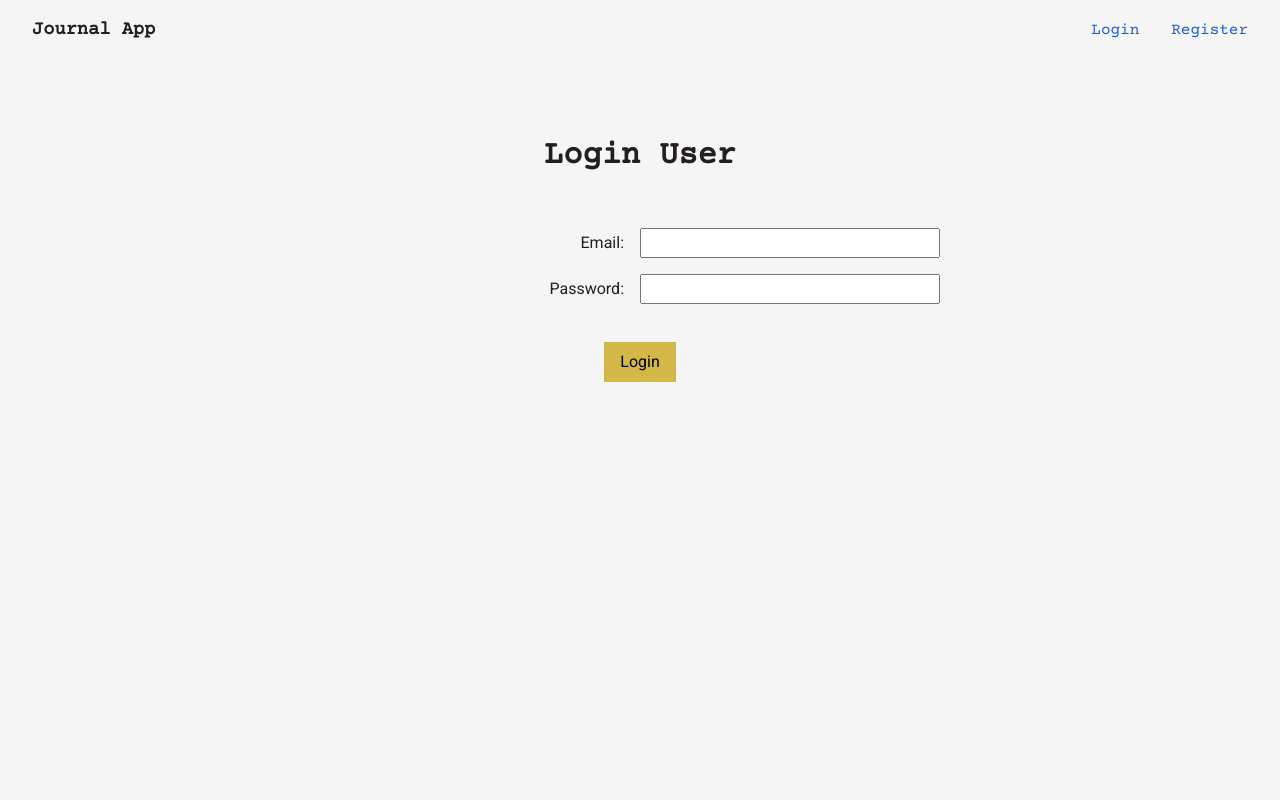
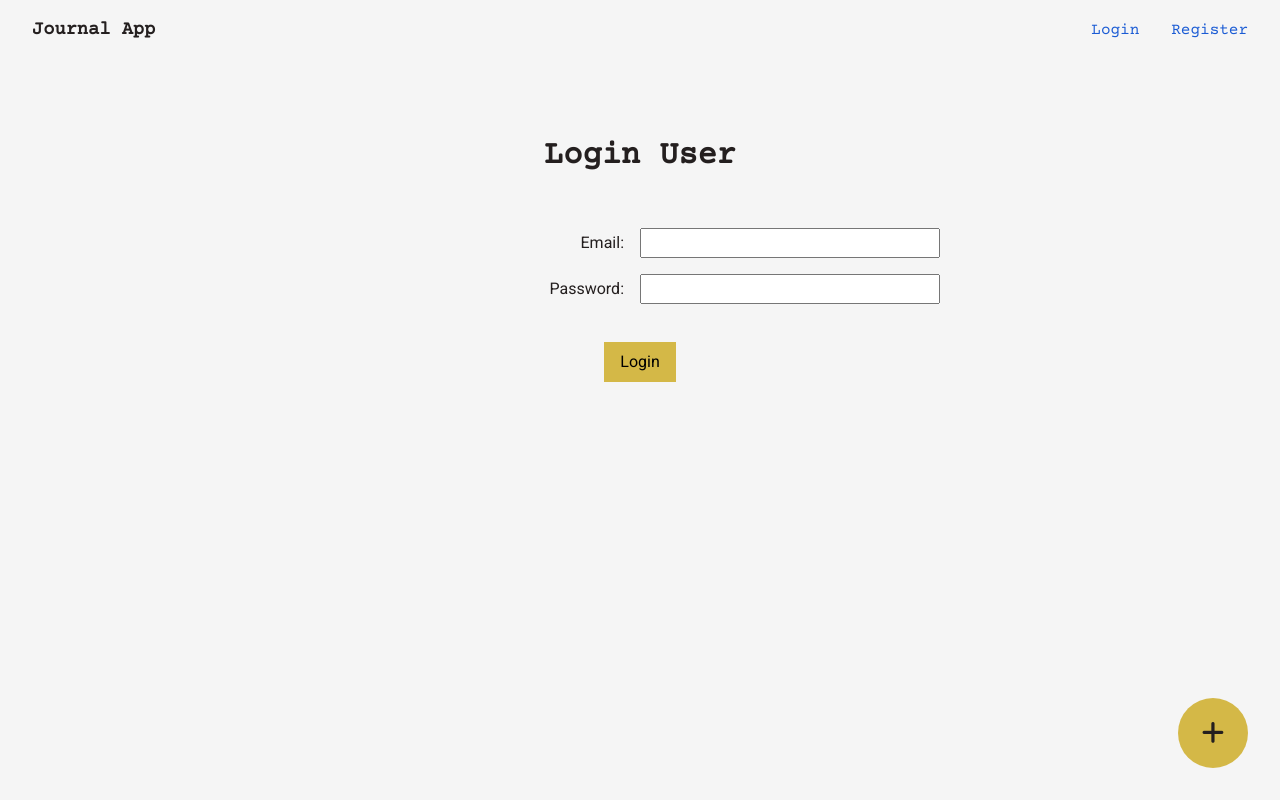
Before and after one commit to GuRuGuMaWaRu/journal-app, a React (Create React App) app in the folder client/: page /login in a window 1280 px wide. Built offline with nearby package versions, Linux system fonts and the light colour scheme.

Commit message:
Client --- write Add Note button

```diff
--- a/client/public/index.html
+++ b/client/public/index.html
@@ -12,6 +12,10 @@
     <link rel="apple-touch-icon" href="%PUBLIC_URL%/logo192.png" />
     <link rel="manifest" href="%PUBLIC_URL%/manifest.json" />
     <title>Chingu Pre-Work Project | Journal App</title>
+    <script
+      src="https://kit.fontawesome.com/bd3d3ff9b7.js"
+      crossorigin="anonymous"
+    ></script>
     <link
       href="https://fonts.googleapis.com/css?family=Courier+Prime|Roboto&display=swap"
       rel="stylesheet"
--- a/client/src/App.js
+++ b/client/src/App.js
@@ -2,12 +2,14 @@ import React, { useEffect, useContext } from "react";
 import { BrowserRouter as Router, Route, Switch } from "react-router-dom";
 
 import Navbar from "./components/layout/Navbar";
+import AddNoteButton from "./components/layout/AddNoteButton";
 import Main from "./components/pages/Main";
 import Login from "./components/pages/Login";
 import Register from "./components/pages/Register";
 import NotFound from "./components/pages/NotFound";
 import PrivateRoute from "./components/routing/PrivateRoute";
 import AuthRoute from "./components/routing/AuthRoute";
+
 import AuthContext from "./context/auth/authContext";
 import setAuthHeaders from "./utils/setAuthHeaders";
 import "./App.css";
@@ -40,6 +42,7 @@ function App() {
           </Route>
         </Switch>
       </div>
+      <AddNoteButton />
     </Router>
   );
 }
--- /dev/null
+++ b/client/src/components/layout/AddNoteButton.css
@@ -0,0 +1,19 @@
+.add-note-btn {
+  position: fixed;
+  display: grid;
+  place-items: center;
+  bottom: 2rem;
+  right: 2rem;
+  height: 70px;
+  width: 70px;
+  font-size: 1.6rem;
+  border-radius: 50%;
+  background-color: var(--color-form-btn-bg);
+  cursor: pointer;
+  transition: background-color 0.2s;
+  z-index: 100;
+}
+
+.add-note-btn:hover {
+  background-color: var(--color-form-btn-bg-hover);
+}
--- /dev/null
+++ b/client/src/components/layout/AddNoteButton.js
@@ -0,0 +1,12 @@
+import React, { useContext } from "react";
+import "./AddNoteButton.css";
+
+const AddNoteButton = () => {
+  return (
+    <div className="add-note-btn">
+      <i className="fas fa-plus"></i>
+    </div>
+  );
+};
+
+export default AddNoteButton;
--- a/client/src/components/pages/Login.css
+++ b/client/src/components/pages/Login.css
@@ -36,6 +36,7 @@
   border: none;
   background-color: var(--color-form-btn-bg);
   cursor: pointer;
+  transition: background-color 0.2s;
 }
 
 .form-btn:hover {
--- a/client/src/index.css
+++ b/client/src/index.css
@@ -10,6 +10,9 @@
   --color-form-btn-bg: rgb(212, 184, 71);
   --color-form-btn-bg-hover: rgb(243, 214, 96);
   --color-form-alert: rgb(235, 64, 34);
+  --color-add-note-btn: rgb(187, 186, 186);
+
+  --color-cool: rgb(189, 59, 59);
 }
 
 /* Fonts */
```
